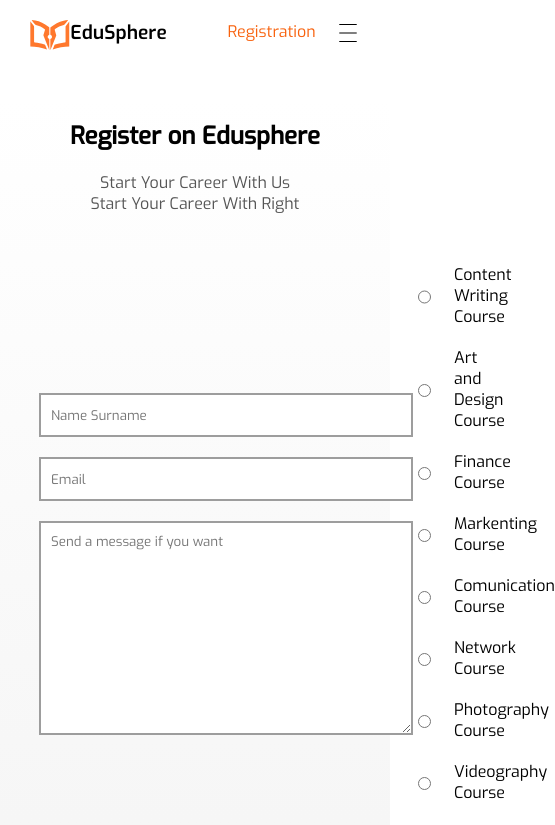
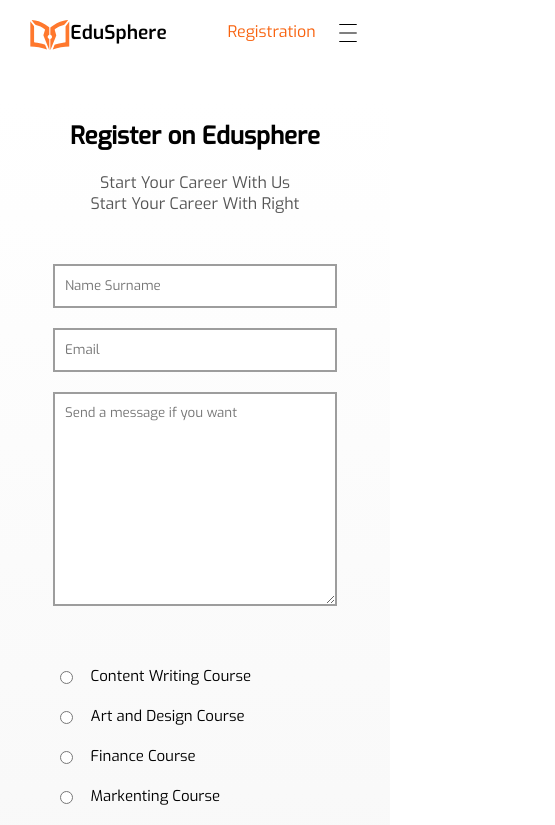
Before and after one commit to PaylakNavasardyan/EduSphere, a React (Create React App) app in the folder client/: page /Registration in a window 390 px wide. Shown: the top 825 px of the page, 555 px wide, since content can reach past the window. Built offline with nearby package versions, Linux system fonts and the light colour scheme.

Commit message:
Make Registration page responsive

```diff
--- a/client/src/components/registration/Registration.module.css
+++ b/client/src/components/registration/Registration.module.css
@@ -109,3 +109,103 @@
         color: var(--Info);
     }
 }
+
+@media screen and (max-width: 1276px){
+    .registrationContainer {
+        .registrationBranches {
+            .registrationBranchesBranch {
+                width: 60%;
+            }
+        }
+    }
+}
+
+@media screen and (max-width: 1100px) {
+    .registrationContainer {
+        .registrationDatas {
+            input {
+                width: 300px;
+            }
+            textarea {
+                width: 300px;
+            }
+        }
+    }
+}
+
+@media screen and (max-width: 1037px){
+    .registrationContainer {
+        .registrationBranches {
+            .registrationBranchesBranch {
+                width: 75%;
+                font-size: 15px;
+            }
+        }
+    }
+}
+
+@media screen and (max-width: 1037px) {
+    .registration {
+        height: 1200px;
+    }
+    .registrationContainer {
+        display: flex;
+        flex-direction: column;
+        align-items: center;
+        justify-content: center;
+        margin-top: 50px;
+        .registrationDatas {
+            input {
+                width: 350px;
+            }
+            textarea {
+                width: 350px;
+            }
+        }
+        .registrationBranches {
+            width: 80%;
+            align-items: center;
+            margin-top: 50px;
+            gap: 20px;
+            .registrationBranchesBranch {
+                width: 50%;
+                gap: 25px;
+            }
+        }
+    }
+}
+
+@media screen and (max-width: 660px){
+    .registration {
+        height: 1150px;
+    }
+    .registrationContainer {
+        .registrationBranches {
+            margin-top: 60px;
+            .registrationBranchesBranch {
+                gap: 15px;
+                width: 75%;
+                font-size: 15px;
+            }
+        }
+    }
+}
+
+@media screen and (max-width: 424px) {
+    .registrationContainer {
+        .registrationDatas {
+            input {
+                width: 260px;
+            }
+            textarea {
+                width: 260px;
+            }
+        }
+        .registrationBranches {
+            width: 100%;
+            .registrationBranchesBranch {
+                width: 90%;
+            }
+        }
+    }
+}
```
